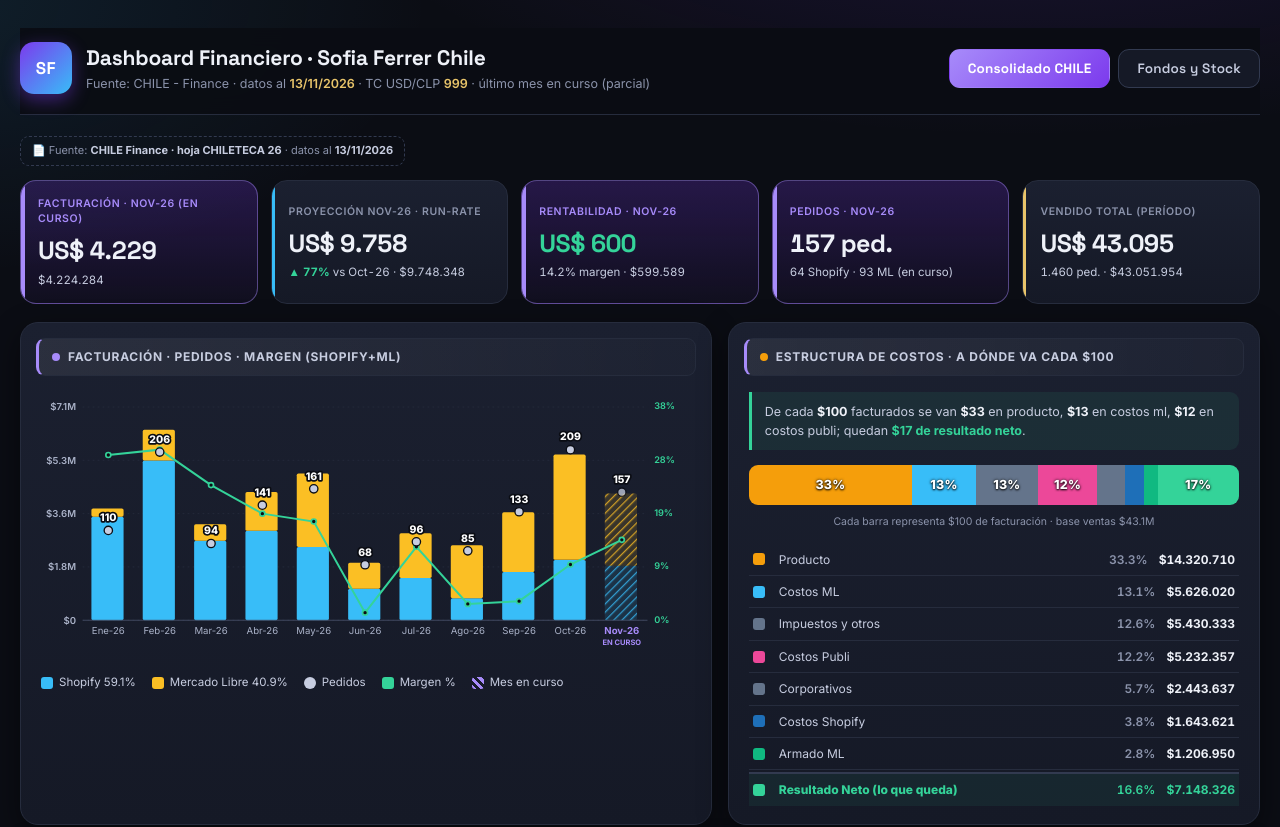
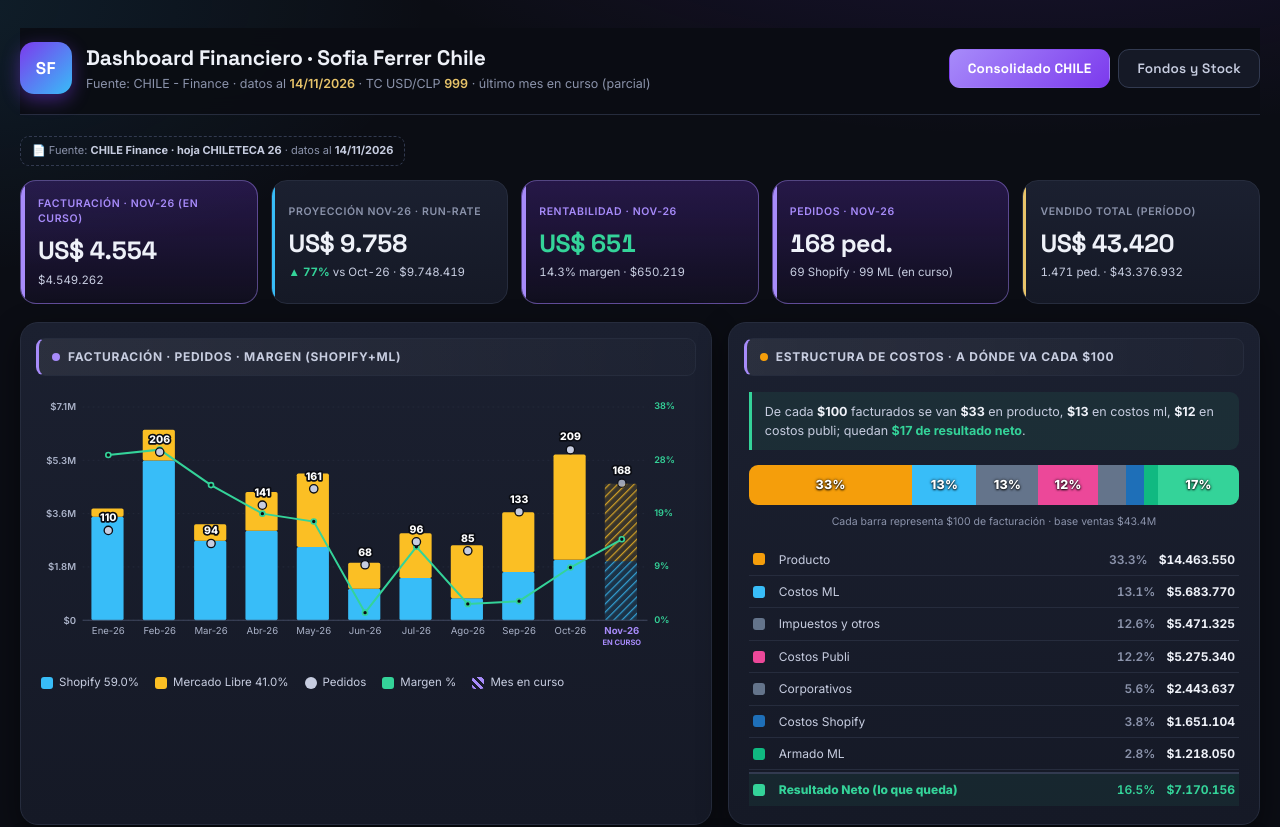
Before and after one commit to agustinperazolo-bot/calculadora-ML, a plain HTML site: page Dashboard_Finanzas_CHILE.html in a window 1280 px wide. Shown: the top 827 px of the page. Drawn offline with Linux system fonts and the light colour scheme.

Commit message:
Add files via upload

```diff
--- a/Dashboard_Finanzas_CHILE.html
+++ b/Dashboard_Finanzas_CHILE.html
@@ -205,7 +205,7 @@
       <div class="logo">SF</div>
       <div>
         <h1>Dashboard Financiero · Sofia Ferrer Chile</h1>
-        <div class="sub">Fuente: CHILE - Finance · datos al <b>13/11/2026</b> · TC USD/CLP <b id="tcnote">999</b> · último mes en curso (parcial)</div>
+        <div class="sub">Fuente: CHILE - Finance · datos al <b>14/11/2026</b> · TC USD/CLP <b id="tcnote">999</b> · último mes en curso (parcial)</div>
       </div>
     </div>
     <div class="tabs">
@@ -216,7 +216,7 @@
   <div id="srcchip"></div>
   <div id="tab_cl" class="tab show"></div>
   <div id="tab_fs" class="tab"></div>
-  <div class="foot">Chileteca SpA · montos en CLP (USD al TC 999) · generado el 13/11/2026</div>
+  <div class="foot">Chileteca SpA · montos en CLP (USD al TC 999) · generado el 14/11/2026</div>
 </div>
 <script>
 /* ===== DASHBOARD CHILE · datos ===== */
@@ -224,13 +224,13 @@ let USD=999; // CLP por USD (2026: hoja $ chi EERR-26 / panel Fondos · 2025: ho
 const TC_YEAR={"2026":999,"2025":921};
 const usd=n=>"US$ "+Math.round(n/USD).toLocaleString("es-CL");
 const DATA={
-"shop":{partial:true,months:["Ene-26","Feb-26","Mar-26","Abr-26","May-26","Jun-26","Jul-26","Ago-26","Sep-26","Oct-26","Nov-26"],envios:[101,169,76,96,76,33,41,27,54,67,64],pventa:[34156,31461,34833,31016,32090,31850,34353,27100,29693,29991,28381],ventas:[3449756,5316909,2647308,2977536,2438840,1051050,1408473,731700,1603422,2009397,1816384],cv:[1916969,2862374,1576946,1929224,1618221,756699,905213,535562,1015237,285166],margenBruto:[1532787,2454535,1070362,1048312,820619,294351,503260,196138,588185,891434],corpo:[87053,87053,87053,87053,87053,87053,87053,87053,87053,87053],resBruto:[1445734,2367482,983309,961259,733566,207298,416207,-82915,181132,484381],resNeto:[1445734,2367482,983309,961259,733566,207298,416207,-82915,181132,484381],struct:[["CMV SF Chile",8482624,"#f59e0b"],["Facebook Ads",3447647,"#ec4899"],["Shopify / Apps",812374,"#38bdf8"],["Comisiones MP",658966,"#a855f7"],["Costos Corporativos",870530,"#0ea5e9"],["Otros costos (diseño/marketing)",832000,"#f97316"]],fisco:2634712,ivaRecup:956215},
+"shop":{partial:true,months:["Ene-26","Feb-26","Mar-26","Abr-26","May-26","Jun-26","Jul-26","Ago-26","Sep-26","Oct-26","Nov-26"],envios:[101,169,76,96,76,33,41,27,54,67,69],pventa:[34156,31461,34833,31016,32090,31850,34353,27100,29693,29991,28498],ventas:[3449756,5316909,2647308,2977536,2438840,1051050,1408473,731700,1603422,2009397,1966362],cv:[1916969,2862374,1576946,1929224,1618221,756699,905213,535562,1015237,285166],margenBruto:[1532787,2454535,1070362,1048312,820619,294351,503260,196138,588185,891434],corpo:[87053,87053,87053,87053,87053,87053,87053,87053,87053,87053],resBruto:[1445734,2367482,983309,961259,733566,207298,416207,-82915,181132,484381],resNeto:[1445734,2367482,983309,961259,733566,207298,416207,-82915,181132,484381],struct:[["CMV SF Chile",8482624,"#f59e0b"],["Facebook Ads",3447647,"#ec4899"],["Shopify / Apps",812374,"#38bdf8"],["Comisiones MP",658966,"#a855f7"],["Costos Corporativos",870530,"#0ea5e9"],["Otros costos (diseño/marketing)",832000,"#f97316"]],fisco:2634712,ivaRecup:956215},
 "ml":{partial:true,months:["Dic-25","Ene-26","Feb-26","Mar-26","Abr-26","May-26","Jun-26","Jul-26","Ago-26","Sep-26","Oct-26"],envios:[78,9,37,18,45,85,35,55,58,79,81],pventa:[30660,30477,27662,30396,28778,29471,25414,27809,30405,25943,25512],ventas:[2391500,274295,1023500,547133,1295016,2505044,889500,1529500,1763500,2049500,2066500],devol:[0,0,0,0,0,58180,29990,45589,0,56980,0],margenBruto:[1674050,193697,728510,392817,915523,1698552,555289,1004532,1192747,1334988,1384555],resBruto:[990330,114806,404181,235035,435092,844032,137110,418021,518547,496768,535218],resNeto:[695091,80661,275812,165849,291700,569035,45894,253871,332296,279345,319157],dividendo:[231697,26887,91937,55283,97233,189678,15298,84624,110765,93115,106386],struct:[["Costos ML (comisión+envío)",5068989,"#38bdf8"],["Costo JOYA",2925837,"#f59e0b"],["Costo Armado",1054850,"#10b981"],["Costo Cajita",960372,"#eab308"],["Publicidad",1078800,"#ec4899"],["Devoluciones",190739,"#ef4444"],["Costo Insumos",117000,"#84cc16"]],fisco:1820430,ivaRecup:846521},
-"cl":{partial:true,months:["Ene-26","Feb-26","Mar-26","Abr-26","May-26","Jun-26","Jul-26","Ago-26","Sep-26","Oct-26","Nov-26"],enviosSH:[101,169,76,96,76,33,41,27,54,67,64],enviosML:[9,37,18,45,85,35,55,58,79,142,93],ventas:[3724051,6340409,3194441,4272552,4885704,1910560,2892384,2495200,3595942,5516427,4224284],resBruto:[1555959,2708851,1165283,1342797,1467664,266534,740035,386605,574393,1238123,1132416],resNeto:[1086228,1909107,762354,803881,851408,25546,375206,71874,120821,542312,599589],dividendo:[362076,636369,254118,267960,283803,8515,125069,23958,40274,180771,199863],struct:[["Producto",14320710,"#f59e0b"],["Costos Publi",5232357,"#ec4899"],["Costos ML",5626020,"#38bdf8"],["Costos Shopify",1643621,"#1e6fb8"],["Corporativos",2443637,"#64748b"],["Armado ML",1206950,"#10b981"]],fisco:5430335,ivaRecup:1443508}
+"cl":{partial:true,months:["Ene-26","Feb-26","Mar-26","Abr-26","May-26","Jun-26","Jul-26","Ago-26","Sep-26","Oct-26","Nov-26"],enviosSH:[101,169,76,96,76,33,41,27,54,67,69],enviosML:[9,37,18,45,85,35,55,58,79,142,99],ventas:[3724051,6340409,3194441,4272552,4885704,1910560,2892384,2495200,3595942,5516427,4549262],resBruto:[1555959,2708851,1165283,1342797,1467664,266534,740035,386605,574393,1209323,1224038],resNeto:[1086228,1909107,762354,803881,851408,25546,375206,71874,120821,513512,650219],dividendo:[362076,636369,254118,267960,283803,8515,125069,23958,40274,171171,216740],struct:[["Producto",14463550,"#f59e0b"],["Costos Publi",5275340,"#ec4899"],["Costos ML",5683770,"#38bdf8"],["Costos Shopify",1651104,"#1e6fb8"],["Corporativos",2443637,"#64748b"],["Armado ML",1218050,"#10b981"]],fisco:5471326,ivaRecup:1454404}
 };
 
 DATA.shop25={partial:false,months:["Ene-25","Feb-25","Mar-25","Abr-25","May-25","Jun-25","Jul-25","Ago-25","Sep-25","Oct-25","Nov-25","Dic-25"],envios:[85,177,98,117,82,116,79,107,100,163,326,257],pventa:[36370,32647,32509,35682,33183,32325,32166,32793,31490,33369,33013,38111],ventas:[3091450,5778519,3185882,4174794,2721006,3749700,2541114,3508851,3149000,5439147,10762238,9794527],cv:[1657555,3002220,1819556,2090934,1452187,2043444,1597998,1744475,1731138,2599220,5086784,4366228],margenBruto:[1433895,2776299,1366326,2083860,1268819,1706256,943116,1764376,1417862,2839927,5675454,5428299],corpo:[87053,87053,87053,87053,87053,87053,87053,87053,87053,87053,87053,87053],resBruto:[1346842,2689246,1279273,1996807,1181766,1619203,856063,1677323,1330809,2752874,5588401,5341246],resNeto:[1346842,2689246,1279273,1996807,1181766,1619203,856063,1677323,1330809,2752874,5588401,5341246],struct:[["CMV SF Chile",19935333,"#f59e0b"],["Facebook Ads",6007854,"#ec4899"],["Comisiones MP",1673201,"#a855f7"],["Shopify / Apps",1575352,"#38bdf8"],["Costos Corporativos",1044636,"#0ea5e9"]],fisco:7252839,ivaRecup:2010558};
-const FONDOS={"fecha":"13/11/2026","tc":999,"conv":{"iniUSD":6133,"actUSD":16480,"stkUSD":10982},"caja":[["Santander $",5529500],["MercadoPago",6535000],["Santander USD",99900]],"socios":[["Pera",3057514],["Seba",0],["Nico",2485194]],"mediacor":[["Compra joyas · deuda 2025",1128870],["Compra anillos + cajas · deuda 2026",0]],"retiros":[["Retiros Seba 2026",1800000],["Retiros Nico 2026",933881]],"casa":[["2cora",450050,85],["Nudo",696203,138],["Pelota",201398,126],["Cadena",270130,169],["Cajitas",1625250,985],["Pulseras",47253,22],["Puls 2 cora",127792,78],["Estuche Blanco",528461,229],["Estuche Puls Nudo",39231,17],["Anillos",324855,458],["Puls Olita",521448,127],["Puls Cruz Comunión",396543,446],["Puls Nudo",90190,122],["Forever D",766273,282],["Forever P",239121,88]],"full":[["2cora",153546,29],["Nudo",121079,24],["Cajitas",120450,73],["Estuche Blanco",32308,14],["Estuche Puls Nudo",23077,10],["Anillos",19860,28],["Puls Cruz Comunión",4446,5],["Puls Nudo",11089,15]],"transito":[["2cora",2647350,500],["Nudo",1513485,300]]};
+const FONDOS={"fecha":"14/11/2026","tc":999,"conv":{"iniUSD":6133,"actUSD":16746,"stkUSD":10982},"caja":[["Santander $",5529500],["MercadoPago",6801000],["Santander USD",99900]],"socios":[["Pera",3057514],["Seba",0],["Nico",2485194]],"mediacor":[["Compra joyas · deuda 2025",1128870],["Compra anillos + cajas · deuda 2026",0]],"retiros":[["Retiros Seba 2026",1800000],["Retiros Nico 2026",933881]],"casa":[["2cora",450050,85],["Nudo",696203,138],["Pelota",201398,126],["Cadena",270130,169],["Cajitas",1625250,985],["Pulseras",47253,22],["Puls 2 cora",127792,78],["Estuche Blanco",528461,229],["Estuche Puls Nudo",39231,17],["Anillos",324855,458],["Puls Olita",521448,127],["Puls Cruz Comunión",396543,446],["Puls Nudo",90190,122],["Forever D",766273,282],["Forever P",239121,88]],"full":[["2cora",153546,29],["Nudo",121079,24],["Cajitas",120450,73],["Estuche Blanco",32308,14],["Estuche Puls Nudo",23077,10],["Anillos",19860,28],["Puls Cruz Comunión",4446,5],["Puls Nudo",11089,15]],"transito":[["2cora",2647350,500],["Nudo",1513485,300]]};
 const SRC={sh25:"CHILE Finance · hoja $ chi EERR-25",sh:"CHILE Finance · hoja $ chi EERR-26",ml:"CHILE Finance · hoja ML Finz 26",cl:"CHILE Finance · hoja CHILETECA 26",fs:"CHILE Finance · hoja Analisis Rent 26 (panel FONDOS y STOCKS)"};
 function setSrc(k){const el=document.getElementById("srcchip");if(!el)return;const b=document.querySelector(".sub b");el.innerHTML=`\u{1F4C4} Fuente: <b>${SRC[k]||""}</b> · datos al <b>${b?b.textContent:""}</b>`;}
 
```
